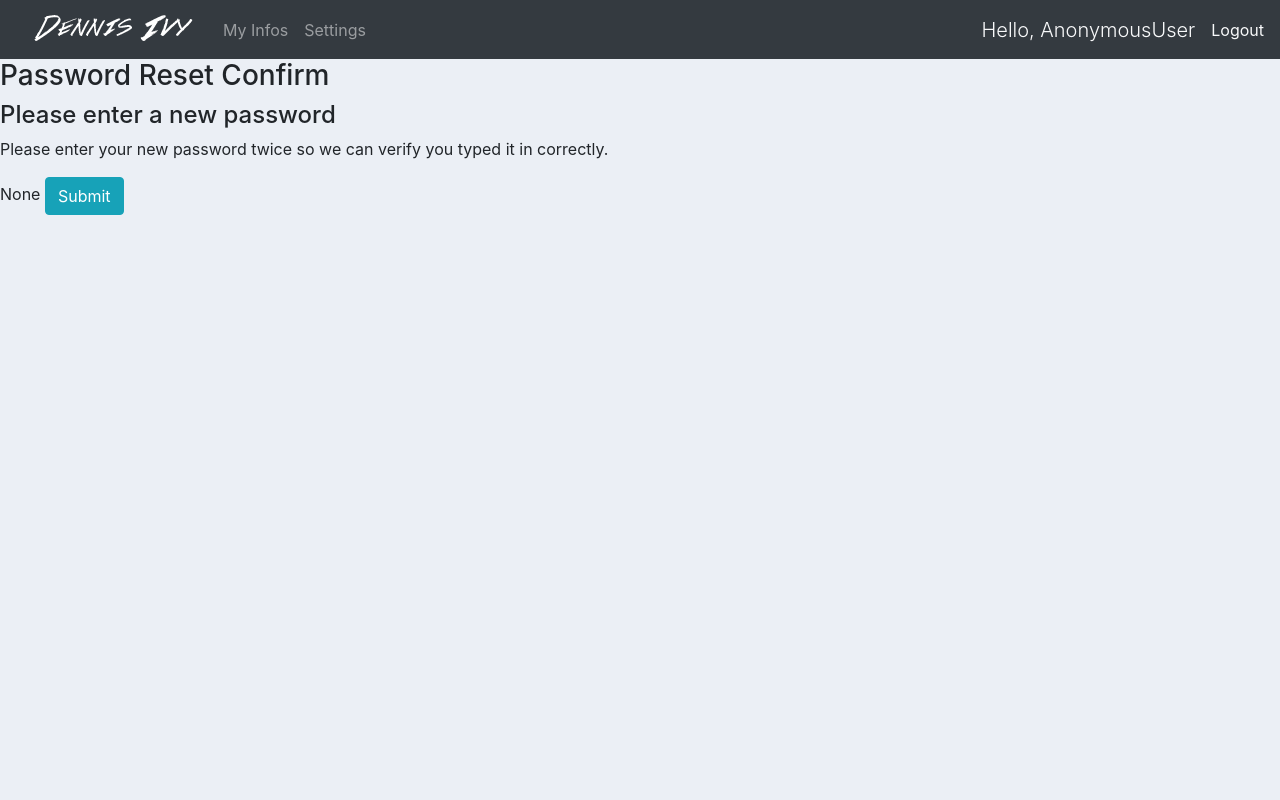
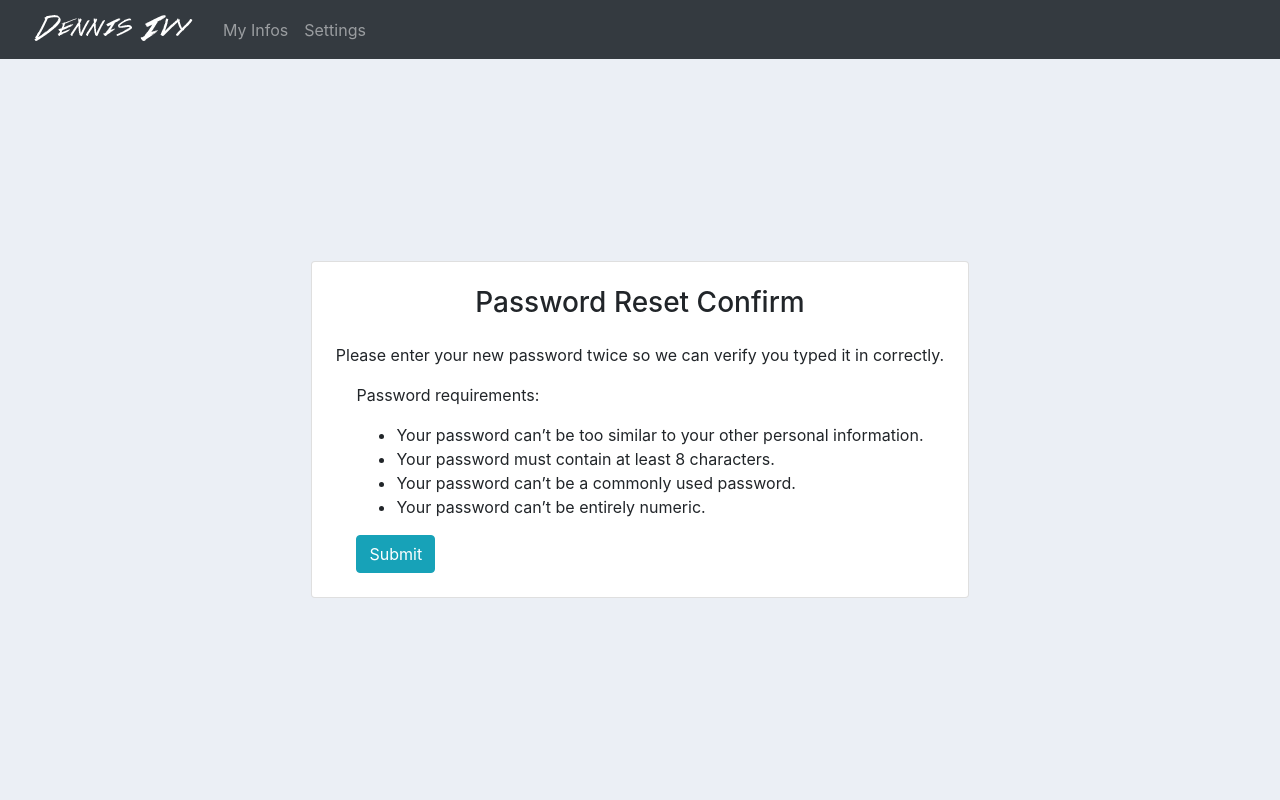
Before and after one commit to JeanBarbosa27/estudando_django_getting_started_com_dennis_ivy, a Django app: page /reset-password-confirm/1/1/ in a window 1280 px wide. Run offline with Django 3.2, Linux system fonts and the light colour scheme; some libraries are stand-ins or nearby versions.

Commit message:
Melhora o layout das páginas de reset de senha

```diff
--- a/accounts/templates/pages/reset_password_confirm.html
+++ b/accounts/templates/pages/reset_password_confirm.html
@@ -1,15 +1,34 @@
 {% extends 'base.html' %}
+{% load widget_tweaks %}
 {% block head_title %}Password Reset Confirm{% endblock head_title %}
 
-<!-- TODO: Improve layout -->
-
 {% block content %}
-<h3>Password Reset Confirm</h3>
-<h4>Please enter a new password</h4>
-<p>Please enter your new password twice so we can verify you typed it in correctly.</p>
-<form method="post" action="">
-    {% csrf_token %}
-    {{form}}
-    <input type="submit" name="Update password" class="btn btn-info" />
-</form>
+<main class="full-height centralize-content">
+    <div class="p-4 card centralize-content">
+        <h3 class="mb-4">Password Reset Confirm</h3>
+        <p>Please enter your new password twice so we can verify you typed it in correctly.</p>
+        <form method="post" action="">
+            {% csrf_token %}
+            {% for field in form %}
+                <div class="input-group mb-3">
+                    <div class="input-group-append">
+                        <label
+                            for="{{field.id_for_label}}"
+                            class="input-group-text"
+                        >{{field.label}}</label>
+                    </div>
+                    {{field|add_class:"form-control"}}
+                </div>
+            {% endfor %}
+            <p>Password requirements:</p>
+            <ul>
+                <li>Your password can’t be too similar to your other personal information.</li>
+                <li>Your password must contain at least 8 characters.</li>
+                <li>Your password can’t be a commonly used password.</li>
+                <li>Your password can’t be entirely numeric.</li>
+            </ul>
+            <input type="submit" name="Update password" class="btn btn-info" />
+        </form>
+    </div>
+</main>
 {% endblock content %}
--- a/accounts/templates/partials/_navbar.html
+++ b/accounts/templates/partials/_navbar.html
@@ -35,6 +35,8 @@
         {% endif %}
       </ul>
     </div>
+    {% if user.is_authenticated %}
     <span class="text-light lead">Hello, {{request.user}}</span>
     <a href="{% url 'logout' %}" class="ml-3 text-light">Logout</a>
+    {% endif %}
 </nav>
--- a/static/css/main.css
+++ b/static/css/main.css
@@ -15,3 +15,14 @@
 #orders-pending{
     background-color: #7CD1C0;
 }
+
+.full-height {
+    height: calc(100vh - 59px);
+}
+
+.centralize-content {
+    display: flex;
+    flex-direction: column;
+    justify-content: center;
+    align-items: center;
+}
```
Also changed, not shown: accounts/templates/pages/reset_password.html (+17 -9 lines), accounts/templates/pages/reset_password_complete.html (+7 -5 lines), accounts/templates/pages/reset_password_sent.html (+8 -5 lines).
